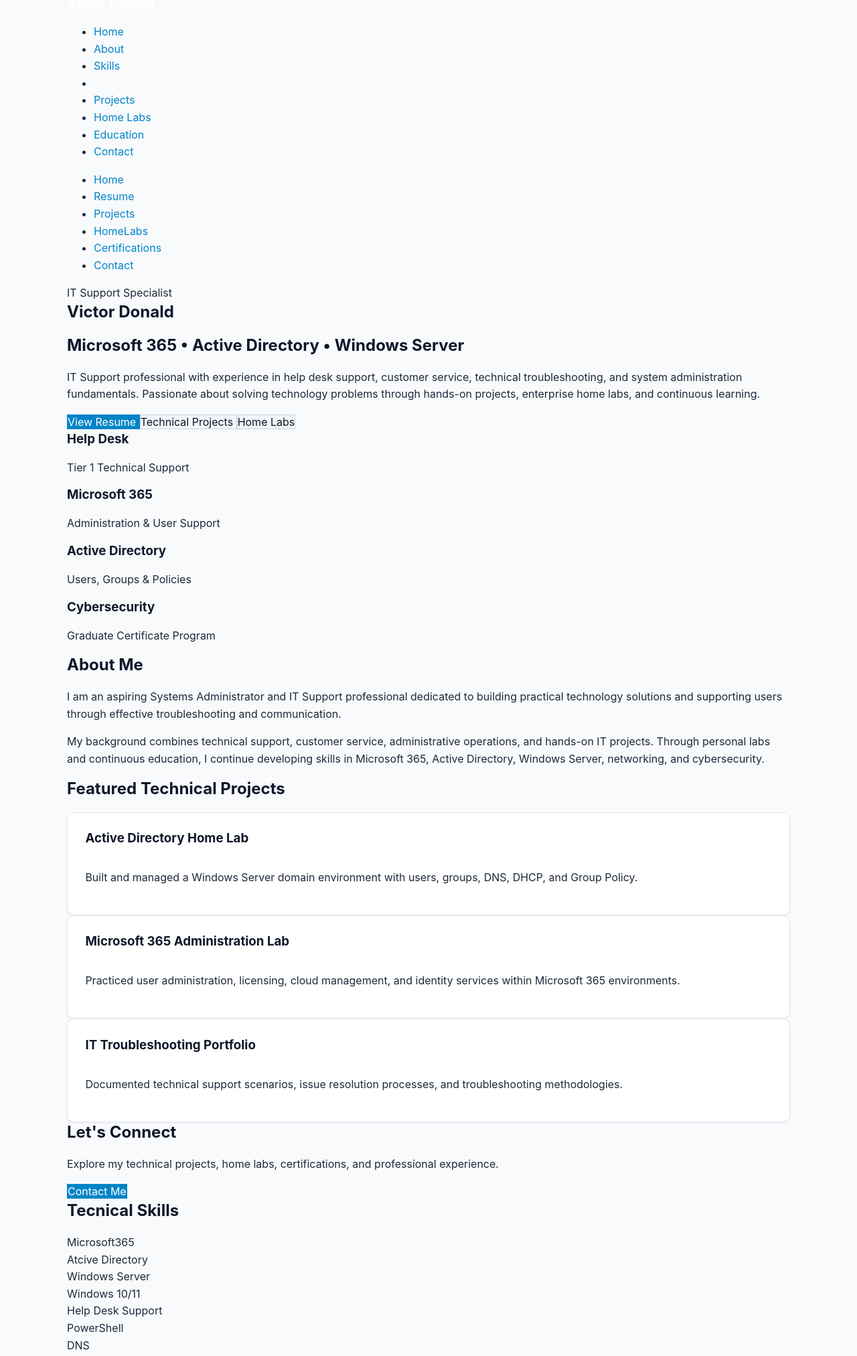
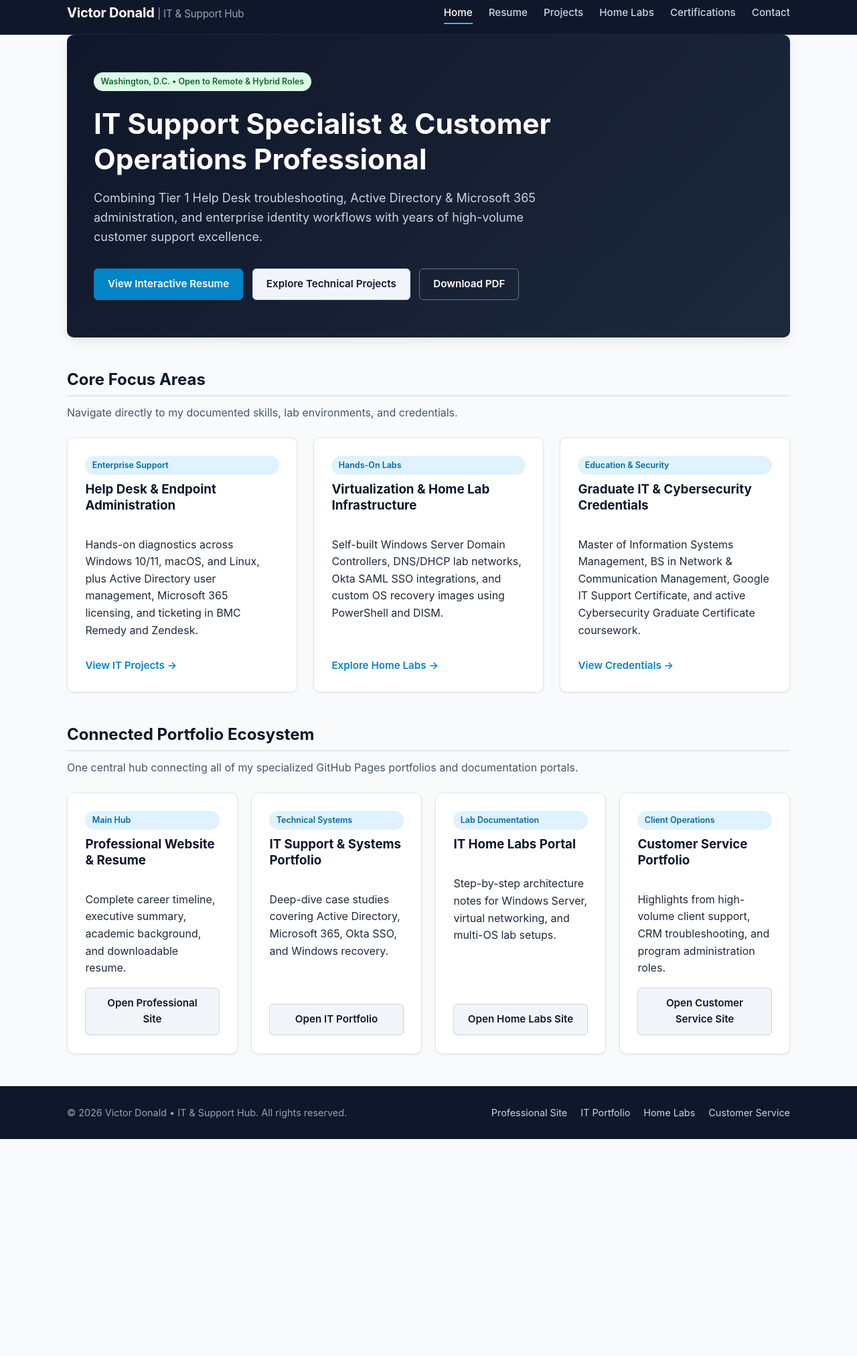
Before and after one commit to Victor-Donald/victor-donald.github.io, a plain HTML site: page index.html in a window 1280 px wide. Shown: the part 13-2038 px from the top of the page at 67% size. After the commit the page ends 1714 px from the top, so only its background shows below. Drawn offline with Linux system fonts and the light colour scheme.

Commit message:
Update index.html

```diff
--- a/index.html
+++ b/index.html
@@ -3,33 +3,21 @@
 <head>
   <meta charset="UTF-8">
   <meta name="viewport" content="width=device-width, initial-scale=1.0">
-    <title>Victor Donald | IT Support Specaillist</title>
+  <title>Victor Donald | IT Support &amp; Customer Operations Hub</title>
   <link rel="stylesheet" href="style.css">
 </head>
 <body>
-    <!-- Navigation -->
-      <header>
-        <div class="container">
-          <div class="logo">
-            Victor Donald
-          </div>
-          <nav>
-            <ul>
-              <li><a href="#home">Home</a></li>
-              <li><a href=="#about">About</a></li>
-              <li><a href="#skils">Skills</a></li>
-              <li><a href="#experience"></a></li>
-              <li><a href="#projects">Projects</a></li>
-              <li><a href="#labs">Home Labs</a></li>
-              <li><a href="education">Education</a></li>
-              <li><a href="#contact">Contact</a></li>
 
-            </ul>
-            <ul>
-            <li><a href="index.html">Home</a></li>
+  <header class="site-header">
+    <div class="container header-inner">
+      <a href="index.html" class="logo">Victor Donald <span class="logo-sub">| IT &amp; Support Hub</span></a>
+
+      <nav aria-label="Primary Navigation">
+        <ul class="nav-list">
+          <li><a href="index.html" aria-current="page">Home</a></li>
           <li><a href="resume.html">Resume</a></li>
           <li><a href="projects.html">Projects</a></li>
-            <li> <a href="homelabs.html">HomeLabs</a></li>
+          <li><a href="homelabs.html">Home Labs</a></li>
           <li><a href="certifications.html">Certifications</a></li>
           <li><a href="contact.html">Contact</a></li>
         </ul>
@@ -37,407 +25,117 @@
     </div>
   </header>
 
-    <!-- HERO SECTION -->
+  <main class="container">
+    <section class="hero-section" aria-labelledby="hero-heading">
+      <span class="badge status-complete">Washington, D.C. &bull; Open to Remote &amp; Hybrid Roles</span>
+      <h1 id="hero-heading">IT Support Specialist &amp; Customer Operations Professional</h1>
+      <p class="hero-lead">
+        Combining Tier 1 Help Desk troubleshooting, Active Directory &amp; Microsoft 365 administration,
+        and enterprise identity workflows with years of high-volume customer support excellence.
+      </p>
+      <div class="hero-actions">
+        <a class="btn btn-primary" href="resume.html">View Interactive Resume</a>
+        <a class="btn btn-secondary" href="projects.html">Explore Technical Projects</a>
+        <a class="btn btn-outline" href="IT-Support-Resume.pdf" target="_blank" rel="noopener noreferrer" download>Download PDF</a>
+      </div>
+    </section>
 
-<section class="hero" id="home">
-
-    <div class="container">
-
-        <div class="hero-content">
-
-            <span class="hero-tag">
-                IT Support Specialist
-            </span>
-
-            <h1>
-                Victor Donald
-            </h1>
-
-            <h2>
-                Microsoft 365 • Active Directory • Windows Server
-            </h2>
-
-            <p class="hero-description">
-
-                IT Support professional with experience in help desk
-                support, customer service, technical troubleshooting,
-                and system administration fundamentals.
-
-                Passionate about solving technology problems through
-                hands-on projects, enterprise home labs, and
-                continuous learning.
-
-            </p>
-
-            <div class="hero-buttons">
-
-                <a href="resume.html" class="btn-primary">
-                    View Resume
-                </a>
-
-                <a href="projects.html" class="btn-secondary">
-                    Technical Projects
-                </a>
-
-                <a href="homelabs.html" class="btn-secondary">
-                    Home Labs
-                </a>
-
+    <section class="hub-section" aria-labelledby="pillars-heading">
+      <div class="section-intro">
+        <h2 id="pillars-heading">Core Focus Areas</h2>
+        <p>Navigate directly to my documented skills, lab environments, and credentials.</p>
       </div>
 
+      <div class="features-grid">
+        <article class="feature-card">
+          <span class="badge">Enterprise Support</span>
+          <h3>Help Desk &amp; Endpoint Administration</h3>
+          <p>
+            Hands-on diagnostics across Windows 10/11, macOS, and Linux, plus Active Directory user management,
+            Microsoft 365 licensing, and ticketing in BMC Remedy and Zendesk.
+          </p>
+          <a href="projects.html" class="card-link">View IT Projects &rarr;</a>
+        </article>
+
+        <article class="feature-card">
+          <span class="badge">Hands-On Labs</span>
+          <h3>Virtualization &amp; Home Lab Infrastructure</h3>
+          <p>
+            Self-built Windows Server Domain Controllers, DNS/DHCP lab networks, Okta SAML SSO integrations,
+            and custom OS recovery images using PowerShell and DISM.
+          </p>
+          <a href="homelabs.html" class="card-link">Explore Home Labs &rarr;</a>
+        </article>
+
+        <article class="feature-card">
+          <span class="badge">Education &amp; Security</span>
+          <h3>Graduate IT &amp; Cybersecurity Credentials</h3>
+          <p>
+            Master of Information Systems Management, BS in Network &amp; Communication Management, Google IT Support
+            Certificate, and active Cybersecurity Graduate Certificate coursework.
+          </p>
+          <a href="certifications.html" class="card-link">View Credentials &rarr;</a>
+        </article>
+      </div>
+    </section>
+
+    <section class="hub-section" aria-labelledby="ecosystem-heading">
+      <div class="section-intro">
+        <h2 id="ecosystem-heading">Connected Portfolio Ecosystem</h2>
+        <p>One central hub connecting all of my specialized GitHub Pages portfolios and documentation portals.</p>
       </div>
 
-    </div>
+      <div class="ecosystem-grid">
+        <article class="ecosystem-card">
+          <span class="badge">Main Hub</span>
+          <h3>Professional Website &amp; Resume</h3>
+          <p>Complete career timeline, executive summary, academic background, and downloadable resume.</p>
+          <a href="https://victor-donald.github.io/Victor-Donald-Professional-Website/#resume" target="_blank" rel="noopener noreferrer" class="btn btn-secondary">
+            Open Professional Site
+          </a>
+        </article>
 
-</section>
+        <article class="ecosystem-card">
+          <span class="badge">Technical Systems</span>
+          <h3>IT Support &amp; Systems Portfolio</h3>
+          <p>Deep-dive case studies covering Active Directory, Microsoft 365, Okta SSO, and Windows recovery.</p>
+          <a href="https://victor-donald.github.io/IT-Portfolio/" target="_blank" rel="noopener noreferrer" class="btn btn-secondary">
+            Open IT Portfolio
+          </a>
+        </article>
 
-<!-- PROFESSIONAL SNAPSHOT -->
+        <article class="ecosystem-card">
+          <span class="badge">Lab Documentation</span>
+          <h3>IT Home Labs Portal</h3>
+          <p>Step-by-step architecture notes for Windows Server, virtual networking, and multi-OS lab setups.</p>
+          <a href="https://victor-donald.github.io/IT-Home-Labs/" target="_blank" rel="noopener noreferrer" class="btn btn-secondary">
+            Open Home Labs Site
+          </a>
+        </article>
 
-<section class="snapshot">
-
-    <div class="container">
-
-        <div class="stats-grid">
-
-            <div class="stat-card">
-
-                <h3>Help Desk</h3>
-
-                <p>
-                    Tier 1 Technical Support
-                </p>
-
-            </div>
-
-            <div class="stat-card">
-
-                <h3>Microsoft 365</h3>
-
-                <p>
-                    Administration & User Support
-                </p>
-
-            </div>
-
-            <div class="stat-card">
-
-                <h3>Active Directory</h3>
-
-                <p>
-                    Users, Groups & Policies
-                </p>
-
-            </div>
-
-            <div class="stat-card">
-
-                <h3>Cybersecurity</h3>
-
-                <p>
-                    Graduate Certificate Program
-                </p>
-
-            </div>
-
-        </div>
-
-    </div>
-
-</section>
-
-<!-- ABOUT -->
-
-<section class="about" id="about">
-
-    <div class="container">
-
-        <h2>About Me</h2>
-
-        <p>
-
-            I am an aspiring Systems Administrator and IT Support
-            professional dedicated to building practical technology
-            solutions and supporting users through effective
-            troubleshooting and communication.
-
-        </p>
-
-        <p>
-
-            My background combines technical support, customer service,
-            administrative operations, and hands-on IT projects.
-            Through personal labs and continuous education, I continue
-            developing skills in Microsoft 365, Active Directory,
-            Windows Server, networking, and cybersecurity.
-
-        </p>
-
-    </div>
-
-</section>
-
-<!-- FEATURED PROJECTS -->
-
-<section class="featured-projects">
-
-    <div class="container">
-
-        <h2>Featured Technical Projects</h2>
-
-        <div class="project-grid">
-
-            <div class="project-card">
-
-                <h3>Active Directory Home Lab</h3>
-
-                <p>
-
-                    Built and managed a Windows Server domain
-                    environment with users, groups, DNS, DHCP,
-                    and Group Policy.
-
-                </p>
-
-            </div>
-
-            <div class="project-card">
-
-                <h3>Microsoft 365 Administration Lab</h3>
-
-                <p>
-
-                    Practiced user administration, licensing,
-                    cloud management, and identity services
-                    within Microsoft 365 environments.
-
-                </p>
-
-            </div>
-
-            <div class="project-card">
-
-                <h3>IT Troubleshooting Portfolio</h3>
-
-                <p>
-
-                    Documented technical support scenarios,
-                    issue resolution processes, and troubleshooting
-                    methodologies.
-
-                </p>
-
-            </div>
-
-        </div>
-
-    </div>
-
-</section>
-
-<!-- CALL TO ACTION -->
-
-<section class="cta">
-
-    <div class="container">
-
-        <h2>
-            Let's Connect
-        </h2>
-
-        <p>
-
-            Explore my technical projects, home labs,
-            certifications, and professional experience.
-
-        </p>
-
-        <a href="contact.html" class="btn-primary">
-            Contact Me
+        <article class="ecosystem-card">
+          <span class="badge">Client Operations</span>
+          <h3>Customer Service Portfolio</h3>
+          <p>Highlights from high-volume client support, CRM troubleshooting, and program administration roles.</p>
+          <a href="https://victor-donald.github.io/customer-service-portfolio/index.html" target="_blank" rel="noopener noreferrer" class="btn btn-secondary">
+            Open Customer Service Site
           </a>
-
-    </div>
-
-</section>
-      <!--Skils-->
-      <section id="skills" class="light">
-        <div class="container">
-          <h2>Tecnical Skills</h2>
-          <div class="grid">
-            <div class="card">Microsoft365</div>
-            <div class="card">Atcive Directory</div>
-            <div class="card">Windows Server</div>
-            <div class="card">Windows 10/11</div>
-            <div class="card">Help Desk Support</div>
-            <div class="card">PowerShell</div>
-            <div class="card"> DNS</div>
-            <div class="card">DHCP</div>
-            <div class="card">Networking</div>
-            <div class="card">Technical Documentation</div>
-            <div class="card">Customer Support</div>
-            <div class="card">Virtual Machines</div>
-          </div>
+        </article>
       </div>
     </section>
-      <!--Experience-->
-      <section id="experience">
-        <div class="container">
-          <h2>Professional Experience</h2>
-          <div class="timeline">
-            <div class="job">
-              <h3>Customer Service Representative</h3>
-              <h4>Winston Benefits</h4>
-              <p>Open Erollment Support and Customer Assistance</p>
-            </div>
-            <div class="job">
-              <h3>Education & Program Administrator</h3>
-              <h4>Association of the United Statets Army</h4>
-              <p>Member Support and Event Operator</p>
-            </div>
-            <<div class="job">
-              <h3>Health Information Technician</h3>
-              <h4>Precision Welness</h4>
-              <p>Technology Implemebtation and Database Support</p>
-            </div>
-            <div class="job">
-              <h3>Administrative Coordinator</h3>
-              <h4>National League for Nursing</h4>
-              <p>Data Management and Program Administration</p>
-            </div>
-            <div class="job">
-              <h3>Tier 1 Help Desk Technician</h3>
-              <h4>DeVry University</h4>
-              <p>Technical Support and Incident Resolution</p>
-            </div>
-          </div>
-        </div>
-      </section>
-      <!--Projects-->
-      <section id="projects" class="light">
-        <div class="container">
-          <h2>Featured Projects</h2>
-          <div class="grid">
-            <div class="project-card">
-              <h3>Active Directory Lab</h3>
-              <p>
-                User management, group policies,
-                DNS services, DHCP configuration,
-                and Windows domain administration.
-              </p>
-            </div>
-            <div class="project-card">
-              <h3>Microsoft 365 Administration Lab</h3>
-              <p>
-                User administration, licensing,
-                cloud management, and identity services.
-              </p>
-            </div>
-            <div class="project-card">
-              <h3>IT Troubleshooting Portfolio</h3>
-              <p>
-                Rel-world support scenarios,
-                issue resolution, and documentation.
-              </p>
-            </div>
-          </div>
-        </div>
-      </section>
-      <!--Home Labs-->
-      <section id="labs">
-        <div class="container">
-          <h2>Home Lab Envoronmeny</h2>
-          <div class="grid">
-            <div class="card">
-              Active Directory
-            </div>
-            <div class="card">
-              Windows Server
-            </div>
-            <div class="card">Ntworking Labs
-            </div>
-          <div class="card">
-            Cybersecurity Labs
-          </div>
-          <div class="card">
-            PowerShell Labs"
-          </div>
-          </div>
-        </div>
-      </section>
-      <!--Education-->
-      <section id="education" class="light">
-        <div class="container">
-          <h2>Education &Vertifications</h2>
-          <div class="education-card">
-            <h3>
-              Gradiate Certificate
-            </h3>
-          <p>
-            Cybersecurity and Information Assurance
-          </p>
-          <p>
-            Keller Graduate School of Mangement
-          </p>
-          </div>
-          <div class="education-card">
-            <h3>
-              Master of Science in Business Administration
-            </h3>
-            <p>
-              Keller Graduate School of Management
-            </p>
-          </div>
-          <div class="education-card">
-            <h3>
-              Bachelor of Science
-            </h3>
-            <p>
-              Network Communication and Management
-            </p>
-            <p>
-              DeVry Iniversity
-            </p>
-          </div>
-          <div class="education-card">
-            <h3>Certifications</h3>
-            <ul>
-              <li>Google IT Support Professional Certificate</li>
-              <li>CompTIA S+(im Progress)</li>
-              <li>Microsoft Fundamentals(Planned)</li>
+  </main>
+
+  <footer class="site-footer">
+    <div class="container footer-inner">
+      <p>&copy; 2026 Victor Donald &bull; IT &amp; Support Hub. All rights reserved.</p>
+      <ul class="footer-links">
+        <li><a href="https://victor-donald.github.io/Victor-Donald-Professional-Website/#resume" target="_blank" rel="noopener noreferrer">Professional Site</a></li>
+        <li><a href="https://victor-donald.github.io/IT-Portfolio/" target="_blank" rel="noopener noreferrer">IT Portfolio</a></li>
+        <li><a href="https://victor-donald.github.io/IT-Home-Labs/" target="_blank" rel="noopener noreferrer">Home Labs</a></li>
+        <li><a href="https://victor-donald.github.io/customer-service-portfolio/index.html" target="_blank" rel="noopener noreferrer">Customer Service</a></li>
       </ul>
     </div>
-        </div>
-      </section>
-      <!--Contact-->
-      <section id="contact">
-        <div class="container">
-          <h2>Contact</h2>
-          <div class="contact info">
-           <p>Email: Victor.Donald1@outlook.com</p>
-            <p>Phone: (202)760-7904</p>
-            <p>
-              LinkedIn:
-              <a href"#">
-                wwww.linkedin.com/in/victor-donald-401040420
-              </a>
-            </p?
-          <p>
-            GitHUb
-          </p>
-            <a href="#">
-              github.com/victor-donald
-            </a>
-          </p>
-          </div>
-        </div>
-      </section>
-      <footer>
-        <p>
-        © 2026 Victor Donald |
-        IT Support Specailist
-        </p>
+  </footer>
 
-      </footer>
 </body>
 </html>
-
-</DOCTYPE>
```
Lines whose indentation alone changed are shown as unchanged.
